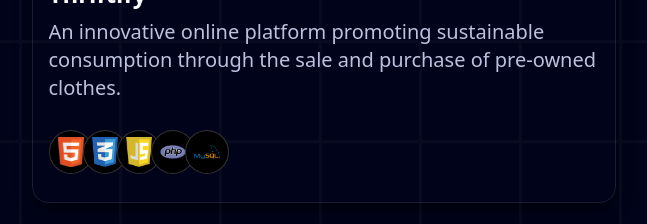
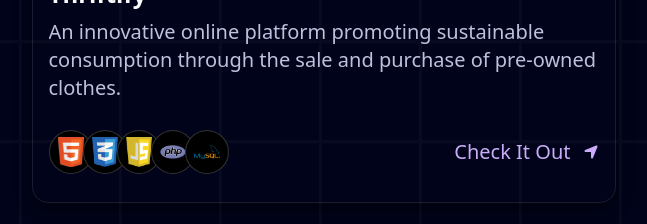
Before and after one commit to Reizhea/Portfolio, a Next.js app: page / in a window 1280 px wide. Shown: the part 3760-3984 px from the top of the page, without its empty margins (318-965 px from the left). Built offline with nearby package versions, Linux system fonts and the light colour scheme.

Commit message:
Added new project

```diff
--- a/components/RecentProjects.tsx
+++ b/components/RecentProjects.tsx
@@ -60,7 +60,7 @@ const RecentProjects = () => {
                     ))}
                   </div>
 
-                  {index <= 1 && (
+                  {index <= 4 && (
                     <div className="flex justify-center items-center">
                       <p className="flex lg:text-xl md:text-xs text-sm text-purple">
                         Check It Out
```
